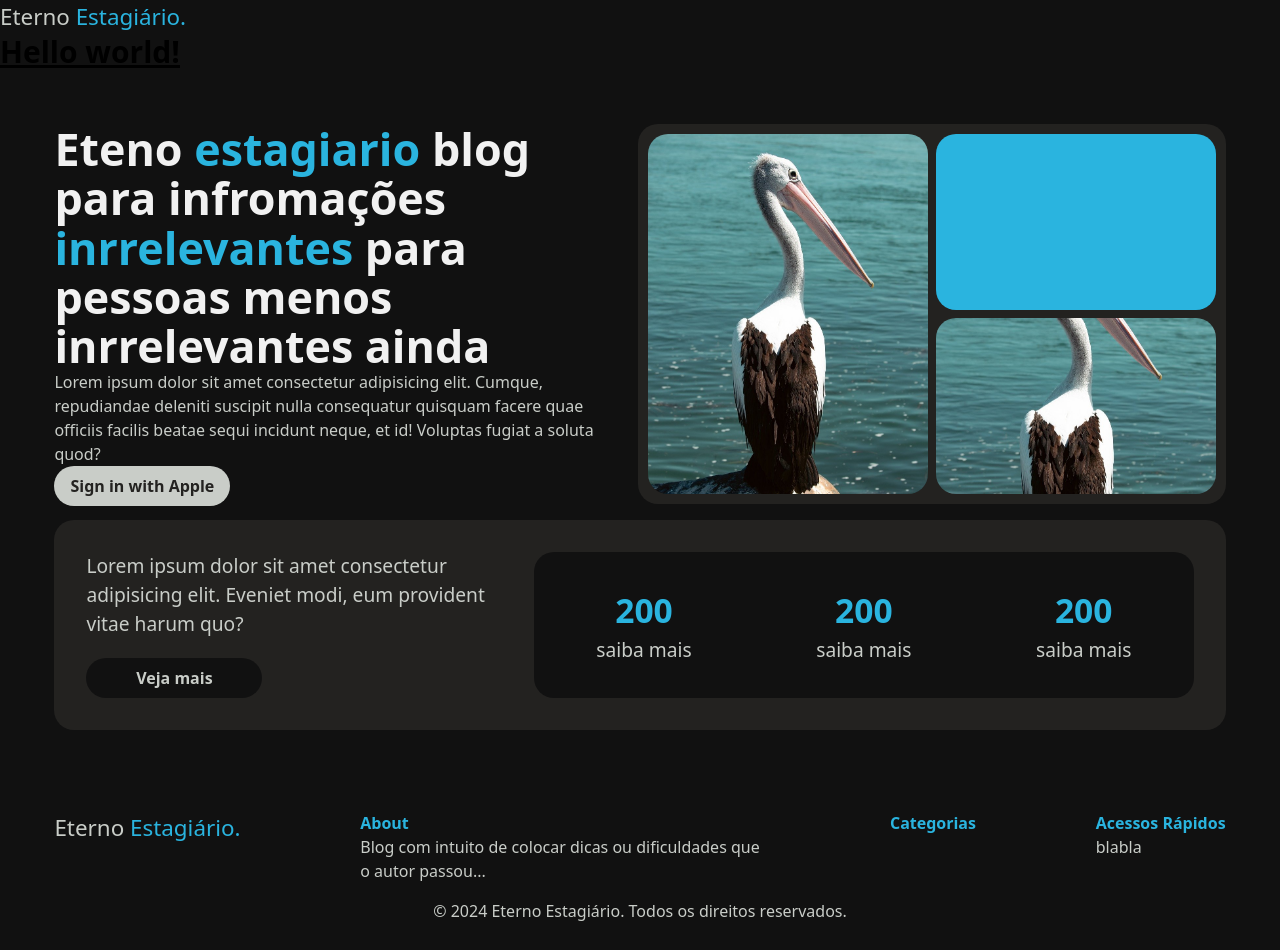
After one commit to lucastgama/template-blog, a WordPress theme: template index.php in a window 1280 px wide. The commit adds this page. Run offline with PHP 8.4 and a stand-in for WordPress, Linux system fonts and the light colour scheme; the site name, menu and one post (Sample post) are stand-ins, and other content is empty; some libraries are stand-ins or nearby versions.

Commit message:
tranformando index em tema

```diff
--- /dev/null
+++ b/footer.php
@@ -0,0 +1,25 @@
+<footer class="footer__container">
+      <div class="container__information">
+        <div class="information__Logo">Eterno <span>Estagiário.</span></div>
+        <div class="information_col_about">
+          <h4>About</h4>
+          <p>Blog com intuito de colocar dicas ou dificuldades que o autor passou...</p>
+        </div>
+        <div class="information_col">
+          <h4>Categorias</h4>
+          <ul><?php wp_list_categories( array( 'title_li' => '' ) ); ?></ul>
+        </div>
+        <div class="information_col">
+          <h4>Acessos Rápidos</h4>
+          <ul>
+            <li><a href="#">blabla</a></li>
+          </ul>
+        </div>
+      </div>
+      <div class="container__copyright">
+        <p>&copy; <?php echo date('Y'); ?> Eterno Estagiário. Todos os direitos reservados.</p>
+      </div>
+      <?php wp_footer(); ?>
+    </footer>
+  </body>
+</html>
--- /dev/null
+++ b/functions.php
@@ -0,0 +1,47 @@
+<?php
+
+add_theme_support('post-thumbnails');
+
+function eterno_estagiario_menus()
+{
+  register_nav_menus(
+    array(
+      'primary' => __('Primary Menu', 'eterno-estagiario')
+    )
+  );
+}
+add_action('init', 'eterno_estagiario_menus');
+
+
+function eterno_estagiario_scripts()
+{
+  wp_enqueue_style('style', get_stylesheet_uri());
+  wp_enqueue_script('tailwind', 'https://cdn.tailwindcss.com', array(), null, true);
+}
+add_action('wp_enqueue_scripts', 'eterno_estagiario_scripts');
+
+function registrar_post_type_relatorio()
+{
+  $labels = array(
+    'name' => 'Relatórios',
+    'singular_name' => 'Relatório',
+    'menu_name'          => 'Relatórios',
+    'name_admin_bar'     => 'Relatório',
+    'add_new'            => 'Adicionar Novo',
+    'add_new_item'       => 'Adicionar Novo Relatório',
+    'edit_item'          => 'Editar Relatório',
+    'new_item'           => 'Novo Relatório',
+    'view_item'          => 'Ver Relatório',
+    'all_items'          => 'Todos Relatórios',
+  );
+  $args = array(
+    'labels'             => $labels,
+    'public'             => true,
+    'has_archive'        => true,
+    'show_in_menu'       => true,
+    'supports'           => array('title', 'editor', 'custom-fields'),
+    'show_in_rest'       => true,
+  );
+  register_post_type('relatorio', $args);
+}
+add_action('init', 'registrar_post_type_relatorio');
--- /dev/null
+++ b/header.php
@@ -0,0 +1,26 @@
+<!DOCTYPE html>
+<html <?php language_attributes(); ?>>
+
+<head>
+    <meta charset="<?php bloginfo('charset'); ?>" />
+    <meta name="viewport" content="width=device-width, initial-scale=1.0" />
+    <link rel="stylesheet" href="<?php echo get_stylesheet_uri(); ?>" />
+    <script src="https://cdn.tailwindcss.com"></script>
+    <style type="text/tailwindcss">
+        @layer utilities {
+      .content-auto {
+        content-visibility: auto;
+      }
+    }
+  </style>
+    <?php wp_head(); ?>
+</head>
+
+<body <?php body_class(); ?>>
+    <header>
+        <div class="information__Logo">Eterno <span>Estagiário.</span></div>
+    </header>
+
+    <h1 class="text-3xl font-bold underline">
+        Hello world!
+    </h1>
--- /dev/null
+++ b/index.php
@@ -0,0 +1,53 @@
+<?php get_header(); ?>
+
+<section class="container__jumbotron">
+    <div class="jumbotron__information">
+        <div class="information__text">
+            <h3>
+                Eteno <span>estagiario</span> blog para infromações
+                <span>inrrelevantes</span> para pessoas menos inrrelevantes ainda
+            </h3>
+            <p>
+                Lorem ipsum dolor sit amet consectetur adipisicing elit. Cumque,
+                repudiandae deleniti suscipit nulla consequatur quisquam facere quae
+                officiis facilis beatae sequi incidunt neque, et id! Voluptas fugiat
+                a soluta quod?
+            </p>
+            <a type="button" class="btnRoundGray"> Sign in with Apple </a>
+        </div>
+        <div class="information__container">
+            <div class="information__container__frist">
+                <img src="./assets/images/1.jpg" alt="teste" />
+            </div>
+            <div class="information__container__second"></div>
+            <div class="information__container__third">
+                <img src="./assets/images/1.jpg" alt="teste" />
+            </div>
+        </div>
+    </div>
+    <div class="container__details">
+        <div class="details__text">
+            <p>
+                Lorem ipsum dolor sit amet consectetur adipisicing elit. Eveniet
+                modi, eum provident vitae harum quo?
+            </p>
+            <a type="button" class="btnRound"> Veja mais </a>
+        </div>
+        <div class="details__info">
+            <div class="info__container">
+                <p>200</p>
+                <span>saiba mais</span>
+            </div>
+            <div class="info__container">
+                <p>200</p>
+                <span>saiba mais</span>
+            </div>
+            <div class="info__container">
+                <p>200</p>
+                <span>saiba mais</span>
+            </div>
+        </div>
+    </div>
+</section>
+
+<?php get_footer(); ?>
--- a/styles.css
+++ b/style.css
@@ -1,3 +1,12 @@
+/*
+Theme Name:   Eterno Estagiário
+Theme URI:    https://github.com/lucastgama/template-blog
+Author:       Lucas Gama
+Author        URI: https://github.com/lucastgama/
+Description:  Um tema para o blog Eterno Estagiário
+Version:      1.0
+*/
+
 :root {
   --black: #111111;
   --blue: #2ab4df;
@@ -93,7 +102,7 @@ body {
   display: flex;
   font-weight: 700;
   font-size: 2.1em;
-  color: var(--gray);
+  color: var(--blue);
 }
 .info__container span {
   color: var(--gray);
```
Also changed, not shown: wp-eterno-estagiario.php (deleted, +0 -8 lines), screenshot.png (added).
